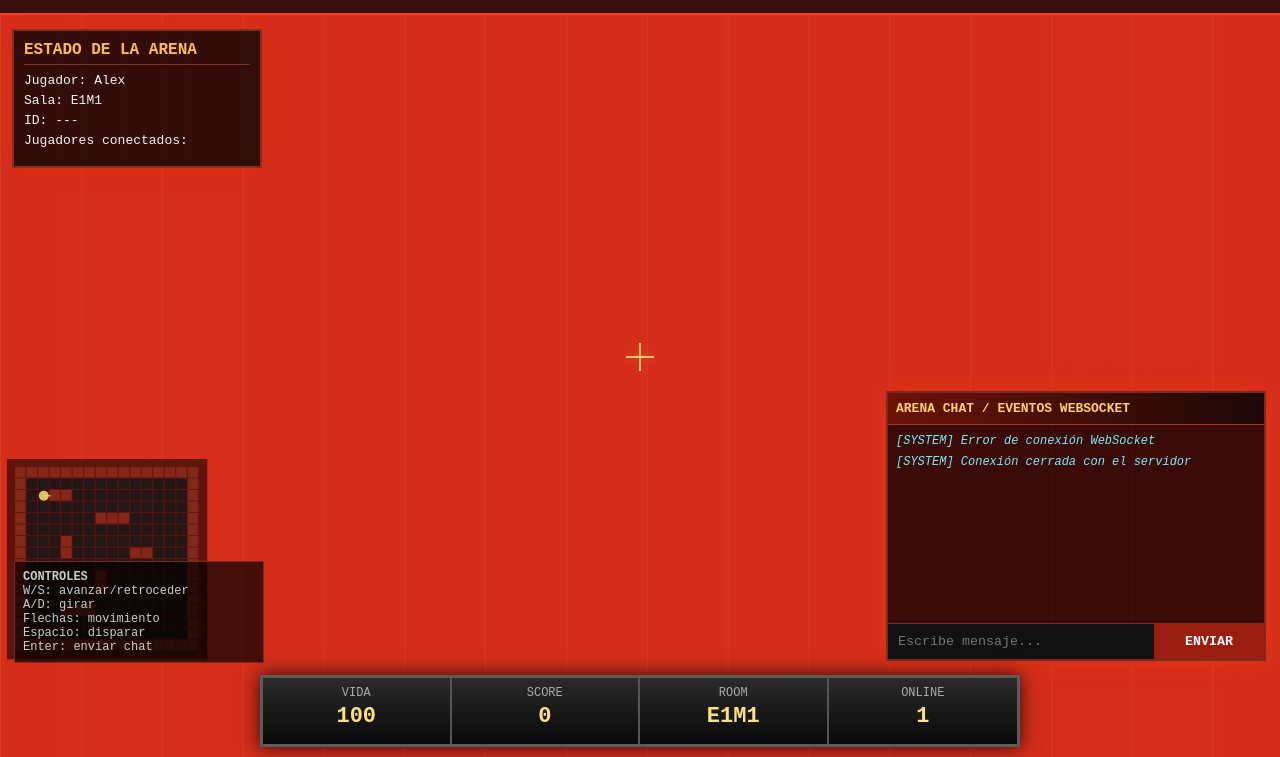
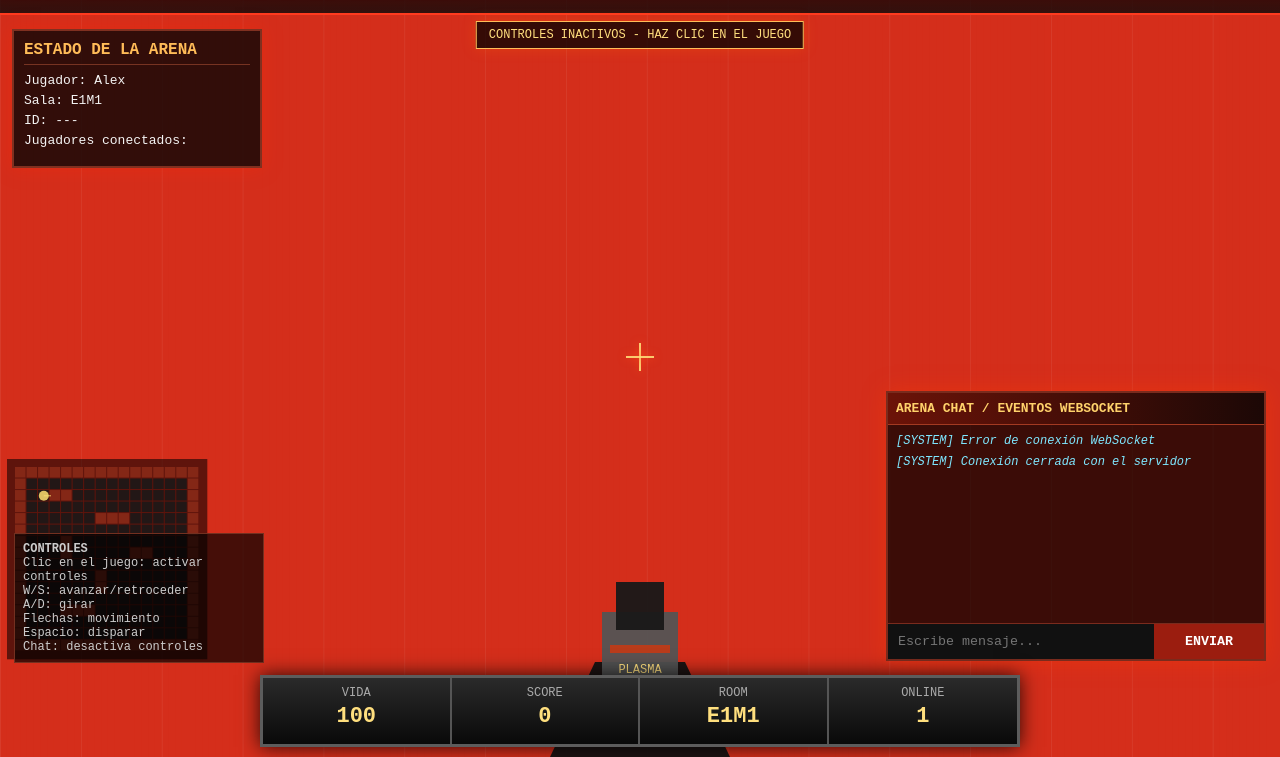
Before and after one commit to Alex97G/websocket-demo, a plain HTML site: page client/index.html in a window 1280 px wide. Both pictures are taken after a click on the button "ENTRAR A LA ARENA". Shown: the part 43-800 px from the top of the page. Drawn offline with Linux system fonts and the light colour scheme.

Commit message:
Corregir controles pegados en DOOM Arena

```diff
--- a/client/index.html
+++ b/client/index.html
@@ -23,6 +23,7 @@
       width: 100vw;
       height: 100vh;
       background: #111;
+      outline: none;
     }
 
     .hud {
@@ -251,6 +252,7 @@
       align-items: center;
       justify-content: center;
       color: white;
+      pointer-events: auto;
     }
 
     .start-card {
@@ -326,6 +328,19 @@
       color: #ccc;
     }
 
+    .control-state {
+      position: absolute;
+      top: 64px;
+      left: 50%;
+      transform: translateX(-50%);
+      background: rgba(0,0,0,0.75);
+      border: 1px solid #ffbc58;
+      color: #ffdf7e;
+      padding: 6px 12px;
+      font-size: 12px;
+      box-shadow: 0 0 14px rgba(255, 100, 0, 0.3);
+    }
+
     @media (max-width: 780px) {
       .chat-panel {
         right: 8px;
@@ -355,13 +370,15 @@
 </head>
 
 <body>
-  <canvas id="game"></canvas>
+  <canvas id="game" tabindex="0"></canvas>
 
   <div class="hud">
     <div class="top-bar">
       <div class="title">DOOM WEBSOCKET MULTIPLAYER ARENA</div>
       <div id="connectionStatus" class="status offline">DESCONECTADO</div>
     </div>
+
+    <div id="controlState" class="control-state">CONTROLES INACTIVOS - HAZ CLIC EN EL JUEGO</div>
 
     <div class="left-panel">
       <div class="panel-title">ESTADO DE LA ARENA</div>
@@ -374,11 +391,12 @@
 
     <div class="controls-help">
       <b>CONTROLES</b><br>
+      Clic en el juego: activar controles<br>
       W/S: avanzar/retroceder<br>
       A/D: girar<br>
       Flechas: movimiento<br>
       Espacio: disparar<br>
-      Enter: enviar chat
+      Chat: desactiva controles
     </div>
 
     <div class="chat-panel">
@@ -441,6 +459,7 @@
     const ctx = canvas.getContext("2d");
 
     const connectionStatus = document.getElementById("connectionStatus");
+    const controlState = document.getElementById("controlState");
     const messagesEl = document.getElementById("messages");
     const chatText = document.getElementById("chatText");
     const sendBtn = document.getElementById("sendBtn");
@@ -504,6 +523,8 @@
     let connected = false;
 
     const keys = {};
+    let controlsEnabled = false;
+
     const players = new Map();
     const shots = [];
 
@@ -515,6 +536,32 @@
       score: 0,
       alive: true
     };
+
+    function setControlState(enabled) {
+      controlsEnabled = enabled;
+      clearKeys();
+
+      if (enabled) {
+        controlState.textContent = "CONTROLES ACTIVOS";
+        controlState.style.color = "#9cff9c";
+        controlState.style.borderColor = "#9cff9c";
+      } else {
+        controlState.textContent = "CONTROLES INACTIVOS - HAZ CLIC EN EL JUEGO";
+        controlState.style.color = "#ffdf7e";
+        controlState.style.borderColor = "#ffbc58";
+      }
+    }
+
+    function clearKeys() {
+      for (const key in keys) {
+        delete keys[key];
+      }
+    }
+
+    function isWriting() {
+      const el = document.activeElement;
+      return el === chatText || el === nickInput || el === roomInput || el === startBtn || el === sendBtn;
+    }
 
     function getWsUrl() {
       const host = location.hostname;
@@ -541,10 +588,12 @@
         });
 
         addSystem("Conexión WebSocket establecida correctamente");
+        addSystem("Haz clic dentro del juego para activar los controles");
       };
 
       ws.onclose = () => {
         connected = false;
+        setControlState(false);
         connectionStatus.textContent = "DESCONECTADO";
         connectionStatus.classList.add("offline");
         addSystem("Conexión cerrada con el servidor");
@@ -720,22 +769,28 @@
 
     function movePlayer() {
       if (!me.alive) return;
+      if (!controlsEnabled) return;
 
-      const speed = keys["Shift"] ? 4.3 : 2.6;
+      if (isWriting()) {
+        setControlState(false);
+        return;
+      }
+
+      const speed = keys["ShiftLeft"] || keys["ShiftRight"] ? 4.3 : 2.6;
       const rotSpeed = 0.045;
 
-      if (keys["a"] || keys["A"] || keys["ArrowLeft"]) me.angle -= rotSpeed;
-      if (keys["d"] || keys["D"] || keys["ArrowRight"]) me.angle += rotSpeed;
+      if (keys["KeyA"] || keys["ArrowLeft"]) me.angle -= rotSpeed;
+      if (keys["KeyD"] || keys["ArrowRight"]) me.angle += rotSpeed;
 
       let dx = 0;
       let dy = 0;
 
-      if (keys["w"] || keys["W"] || keys["ArrowUp"]) {
+      if (keys["KeyW"] || keys["ArrowUp"]) {
         dx += Math.cos(me.angle) * speed;
         dy += Math.sin(me.angle) * speed;
       }
 
-      if (keys["s"] || keys["S"] || keys["ArrowDown"]) {
+      if (keys["KeyS"] || keys["ArrowDown"]) {
         dx -= Math.cos(me.angle) * speed;
         dy -= Math.sin(me.angle) * speed;
       }
@@ -802,7 +857,40 @@
 
       renderRemotePlayers();
       renderShots();
+      renderWeapon();
       renderMiniMap();
+    }
+
+    function renderWeapon() {
+      const cx = W / 2;
+      const bottom = H;
+
+      ctx.save();
+
+      ctx.fillStyle = "rgba(20,20,20,0.95)";
+      ctx.beginPath();
+      ctx.moveTo(cx - 90, bottom);
+      ctx.lineTo(cx - 45, bottom - 95);
+      ctx.lineTo(cx + 45, bottom - 95);
+      ctx.lineTo(cx + 90, bottom);
+      ctx.closePath();
+      ctx.fill();
+
+      ctx.fillStyle = "rgba(85,85,85,0.95)";
+      ctx.fillRect(cx - 38, bottom - 145, 76, 78);
+
+      ctx.fillStyle = "rgba(25,25,25,0.95)";
+      ctx.fillRect(cx - 24, bottom - 175, 48, 48);
+
+      ctx.fillStyle = "rgba(190,60,25,0.95)";
+      ctx.fillRect(cx - 30, bottom - 112, 60, 8);
+
+      ctx.fillStyle = "#ffdf7e";
+      ctx.font = "12px Courier New";
+      ctx.textAlign = "center";
+      ctx.fillText("PLASMA", cx, bottom - 84);
+
+      ctx.restore();
     }
 
     function normalizeAngle(a) {
@@ -884,12 +972,22 @@
       ctx.globalAlpha = 0.85;
 
       ctx.fillStyle = "rgba(0,0,0,0.65)";
-      ctx.fillRect(offsetX - 8, offsetY - 8, MAP[0].length * TILE * scale + 16, MAP.length * TILE * scale + 16);
+      ctx.fillRect(
+        offsetX - 8,
+        offsetY - 8,
+        MAP[0].length * TILE * scale + 16,
+        MAP.length * TILE * scale + 16
+      );
 
       for (let y = 0; y < MAP.length; y++) {
         for (let x = 0; x < MAP[y].length; x++) {
           ctx.fillStyle = MAP[y][x] === "#" ? "#8b2b18" : "#181818";
-          ctx.fillRect(offsetX + x * TILE * scale, offsetY + y * TILE * scale, TILE * scale - 1, TILE * scale - 1);
+          ctx.fillRect(
+            offsetX + x * TILE * scale,
+            offsetY + y * TILE * scale,
+            TILE * scale - 1,
+            TILE * scale - 1
+          );
         }
       }
 
@@ -988,26 +1086,96 @@
       chatText.value = "";
     }
 
+    const allowedKeys = [
+      "KeyW",
+      "KeyA",
+      "KeyS",
+      "KeyD",
+      "ArrowUp",
+      "ArrowDown",
+      "ArrowLeft",
+      "ArrowRight",
+      "ShiftLeft",
+      "ShiftRight",
+      "Space"
+    ];
+
     window.addEventListener("keydown", (e) => {
-      keys[e.key] = true;
-
-      if (e.key === " ") {
-        e.preventDefault();
-        shoot();
+      if (isWriting()) {
+        if (document.activeElement === chatText && e.key === "Enter") {
+          sendChat();
+        }
+        clearKeys();
+        return;
       }
 
-      if (e.key === "Enter" && document.activeElement === chatText) {
-        sendChat();
+      if (!controlsEnabled) {
+        clearKeys();
+        return;
+      }
+
+      if (!allowedKeys.includes(e.code)) {
+        return;
+      }
+
+      e.preventDefault();
+      keys[e.code] = true;
+
+      if (e.code === "Space") {
+        shoot();
       }
     });
 
     window.addEventListener("keyup", (e) => {
-      keys[e.key] = false;
+      delete keys[e.code];
     });
 
-    sendBtn.addEventListener("click", sendChat);
+    window.addEventListener("blur", () => {
+      setControlState(false);
+    });
+
+    window.addEventListener("focus", () => {
+      clearKeys();
+    });
+
+    document.addEventListener("visibilitychange", () => {
+      if (document.hidden) {
+        setControlState(false);
+      } else {
+        clearKeys();
+      }
+    });
+
+    document.addEventListener("mouseleave", () => {
+      setControlState(false);
+    });
+
+    chatText.addEventListener("focus", () => {
+      setControlState(false);
+    });
+
+    nickInput.addEventListener("focus", () => {
+      setControlState(false);
+    });
+
+    roomInput.addEventListener("focus", () => {
+      setControlState(false);
+    });
+
+    sendBtn.addEventListener("click", () => {
+      setControlState(false);
+      sendChat();
+    });
+
+    canvas.addEventListener("click", () => {
+      if (!connected) return;
+      canvas.focus();
+      setControlState(true);
+    });
 
     startBtn.addEventListener("click", () => {
+      setControlState(false);
+
       myNick = nickInput.value.trim() || "Marine";
       currentRoom = roomInput.value;
 
```
